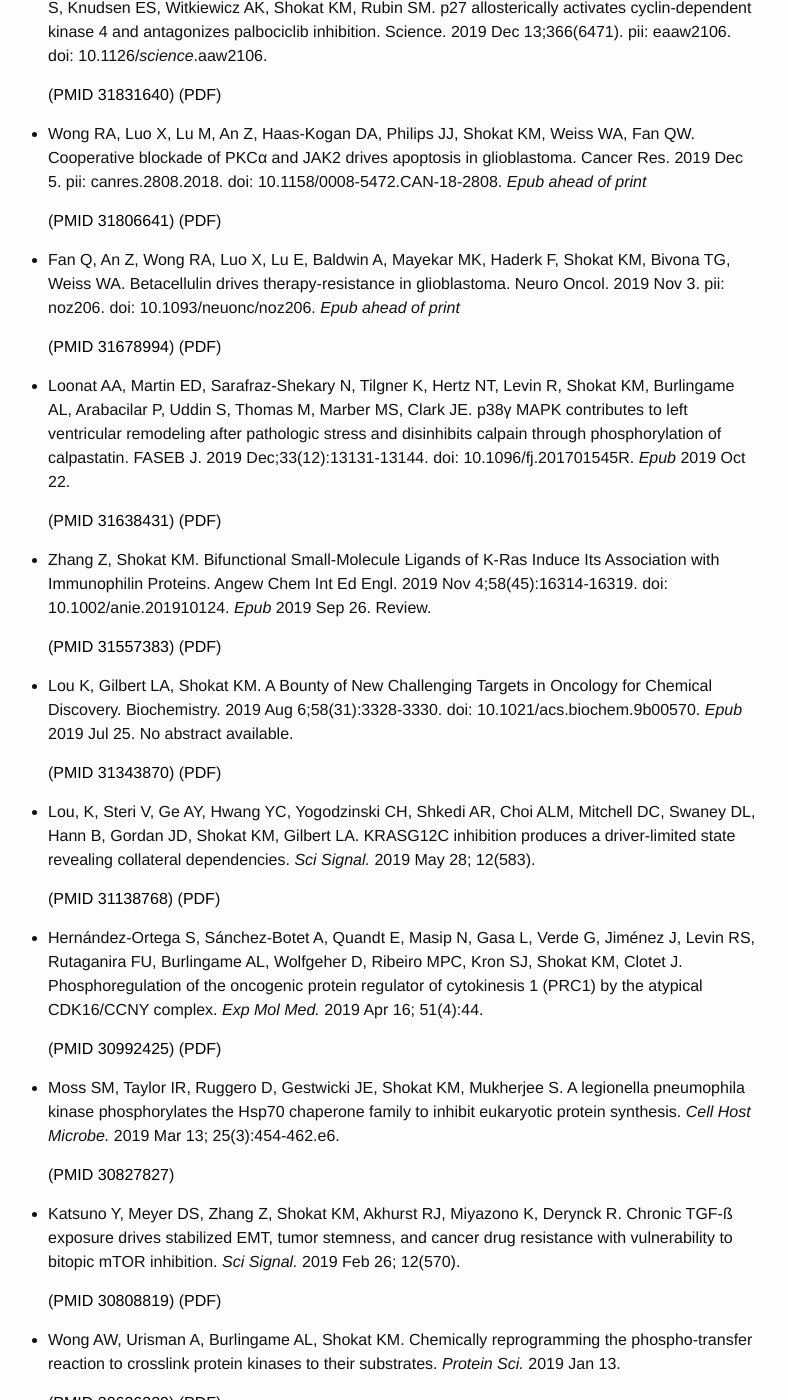
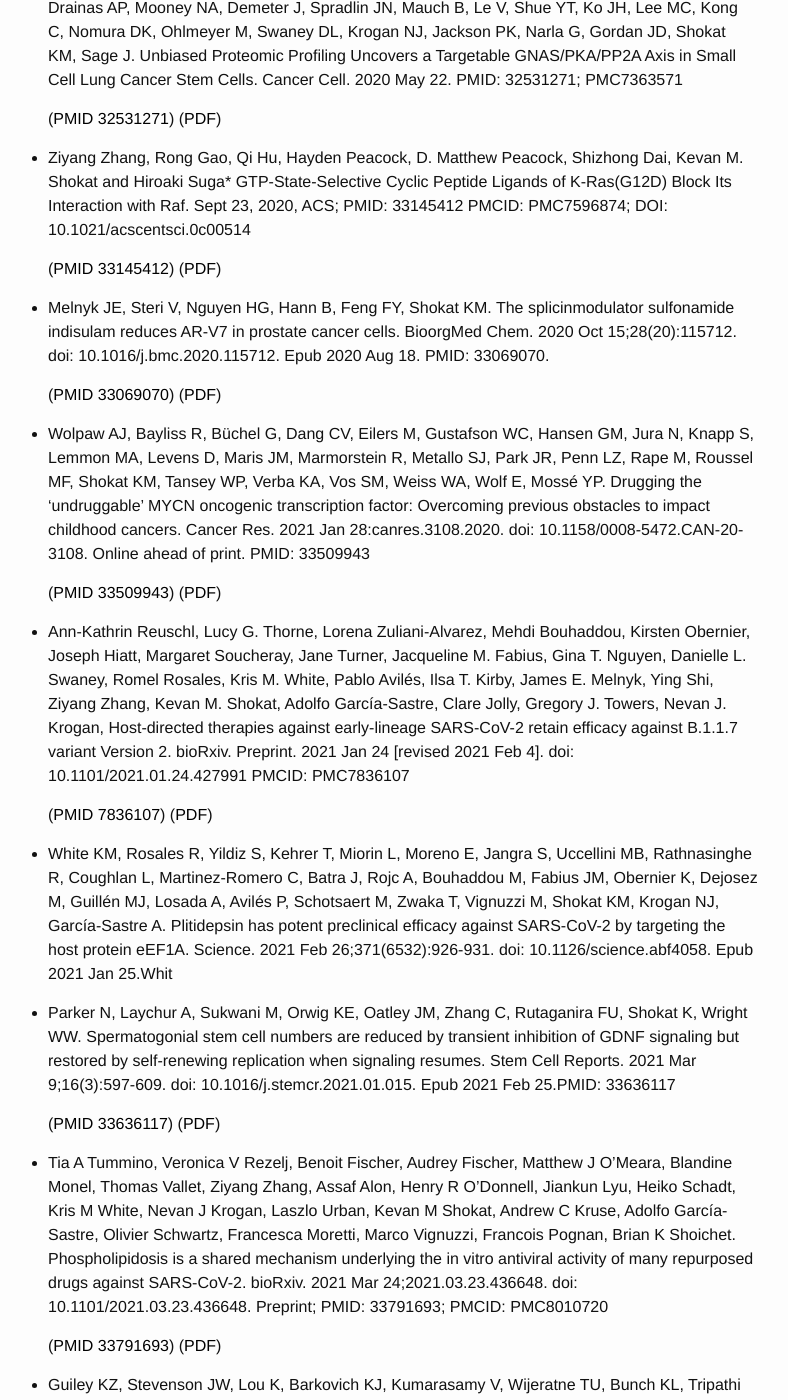
Before and after one commit to UCSF-CMP/shokat-lab, a Jekyll site: the page built from pubs.md, in a window 1280 px wide and 1400 px high, scrolled down 314 px. Shown: the whole window, without its empty margins (252-1040 px from the left). Built offline with Jekyll 4.4.1, drawn with Linux system fonts in a browser that asks for light colours; nearby versions of some CDN libraries; some of the changed text lies outside the part shown.

Commit message:
pubs 2021 update
update pubs

```diff
--- a/pubs.md
+++ b/pubs.md
@@ -3,6 +3,36 @@ layout: page
 title: Publications
 permalink: /pubs/
 ---
+
+* Coles GL, Cristea S, Webber JT, Levin RS, Moss SM, He A, Sangodkar J, Hwang YC, Arand J, Drainas AP, Mooney NA, Demeter J, Spradlin JN, Mauch B, Le V, Shue YT, Ko JH, Lee MC, Kong C, Nomura DK, Ohlmeyer M, Swaney DL, Krogan NJ, Jackson PK, Narla G, Gordan JD, Shokat KM, Sage J. Unbiased Proteomic Profiling Uncovers a Targetable GNAS/PKA/PP2A Axis in Small Cell Lung Cancer Stem Cells. Cancer Cell. 2020 May 22. PMID: 32531271;  PMC7363571
+
+    ([PMID 32531271](https://www.ncbi.nlm.nih.gov/pubmed/32531271)) ([PDF]({{ site.baseurl }}/pdfs/32531271.pdf))
+
+* Ziyang Zhang, Rong Gao, Qi Hu, Hayden Peacock, D. Matthew Peacock, Shizhong Dai, Kevan M. Shokat and Hiroaki Suga* GTP-State-Selective Cyclic Peptide Ligands of K‐Ras(G12D) Block Its Interaction with Raf. Sept 23, 2020, ACS; PMID: 33145412 PMCID: PMC7596874; DOI: 10.1021/acscentsci.0c00514
+
+    ([PMID 33145412](https://www.ncbi.nlm.nih.gov/pubmed/33145412)) ([PDF]({{ site.baseurl }}/pdfs/33145412.pdf))
+
+*	Melnyk JE, Steri V, Nguyen HG, Hann B, Feng FY, Shokat KM. The splicinmodulator sulfonamide indisulam reduces AR-V7 in prostate cancer cells. BioorgMed Chem. 2020 Oct 15;28(20):115712. doi: 10.1016/j.bmc.2020.115712. Epub 2020 Aug 18. PMID: 33069070.
+
+    ([PMID 33069070](https://www.ncbi.nlm.nih.gov/pubmed/33069070)) ([PDF]({{ site.baseurl }}/pdfs/33069070.pdf))
+
+* Wolpaw AJ, Bayliss R, Büchel G, Dang CV, Eilers M, Gustafson WC, Hansen GM, Jura N, Knapp S, Lemmon MA, Levens D, Maris JM, Marmorstein R, Metallo SJ, Park JR, Penn LZ, Rape M, Roussel MF, Shokat KM, Tansey WP, Verba KA, Vos SM, Weiss WA, Wolf E, Mossé YP. Drugging the 'undruggable' MYCN oncogenic transcription factor: Overcoming previous obstacles to impact childhood cancers. Cancer Res. 2021 Jan 28:canres.3108.2020. doi: 10.1158/0008-5472.CAN-20-3108. Online ahead of print. PMID: 33509943
+
+    ([PMID 33509943](https://www.ncbi.nlm.nih.gov/pubmed/33509943)) ([PDF]({{ site.baseurl }}/pdfs/33509943.pdf))
+
+* Ann-Kathrin Reuschl, Lucy G. Thorne, Lorena Zuliani-Alvarez, Mehdi Bouhaddou, Kirsten Obernier, Joseph Hiatt, Margaret Soucheray, Jane Turner, Jacqueline M. Fabius, Gina T. Nguyen, Danielle L. Swaney, Romel Rosales, Kris M. White, Pablo Avilés, Ilsa T. Kirby, James E. Melnyk, Ying Shi, Ziyang Zhang, Kevan M. Shokat, Adolfo García-Sastre, Clare Jolly, Gregory J. Towers, Nevan J. Krogan, Host-directed therapies against early-lineage SARS-CoV-2 retain efficacy against B.1.1.7 variant Version 2. bioRxiv. Preprint. 2021 Jan 24 [revised 2021 Feb 4]. doi: 10.1101/2021.01.24.427991 PMCID: PMC7836107
+
+    ([PMID 7836107](https://www.ncbi.nlm.nih.gov/pubmed/7836107)) ([PDF]({{ site.baseurl }}/pdfs/7836107.pdf))
+
+* White KM, Rosales R, Yildiz S, Kehrer T, Miorin L, Moreno E, Jangra S, Uccellini MB, Rathnasinghe R, Coughlan L, Martinez-Romero C, Batra J, Rojc A, Bouhaddou M, Fabius JM, Obernier K, Dejosez M, Guillén MJ, Losada A, Avilés P, Schotsaert M, Zwaka T, Vignuzzi M, Shokat KM, Krogan NJ, García-Sastre A. Plitidepsin has potent preclinical efficacy against SARS-CoV-2 by targeting the host protein eEF1A. Science. 2021 Feb 26;371(6532):926-931. doi: 10.1126/science.abf4058. Epub 2021 Jan 25.Whit
+
+* Parker N, Laychur A, Sukwani M, Orwig KE, Oatley JM, Zhang C, Rutaganira FU, Shokat K, Wright WW.  Spermatogonial stem cell numbers are reduced by transient inhibition of GDNF signaling but restored by self-renewing replication when signaling resumes. Stem Cell Reports. 2021 Mar 9;16(3):597-609. doi: 10.1016/j.stemcr.2021.01.015. Epub 2021 Feb 25.PMID: 33636117
+
+    ([PMID 33636117](https://www.ncbi.nlm.nih.gov/pubmed/33636117)) ([PDF]({{ site.baseurl }}/pdfs/33636117.pdf))
+
+* Tia A Tummino, Veronica V Rezelj, Benoit Fischer, Audrey Fischer, Matthew J O'Meara, Blandine Monel, Thomas Vallet, Ziyang Zhang, Assaf Alon, Henry R O'Donnell, Jiankun Lyu, Heiko Schadt, Kris M White, Nevan J Krogan, Laszlo Urban, Kevan M Shokat, Andrew C Kruse, Adolfo García-Sastre, Olivier Schwartz, Francesca Moretti, Marco Vignuzzi, Francois Pognan, Brian K Shoichet.  Phospholipidosis is a shared mechanism underlying the in vitro antiviral activity of many repurposed drugs against SARS-CoV-2.  bioRxiv. 2021 Mar 24;2021.03.23.436648. doi: 10.1101/2021.03.23.436648. Preprint; PMID: 33791693; PMCID: PMC8010720
+
+    ([PMID 33791693](https://www.ncbi.nlm.nih.gov/pubmed/33791693)) ([PDF]({{ site.baseurl }}/pdfs/33791693.pdf))
 
 * Guiley KZ, Stevenson JW, Lou K, Barkovich KJ, Kumarasamy V, Wijeratne TU, Bunch KL, Tripathi S, Knudsen ES, Witkiewicz AK, Shokat KM, Rubin SM.  p27 allosterically activates cyclin-dependent kinase 4 and antagonizes palbociclib inhibition. Science. 2019 Dec 13;366(6471). pii: eaaw2106. doi: 10.1126/*science*.aaw2106.
 
```
Also changed, not shown: lab/morstein.md (+1 -1 lines), 8 other files.
